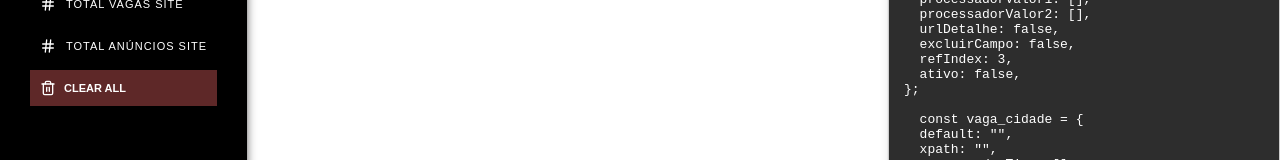
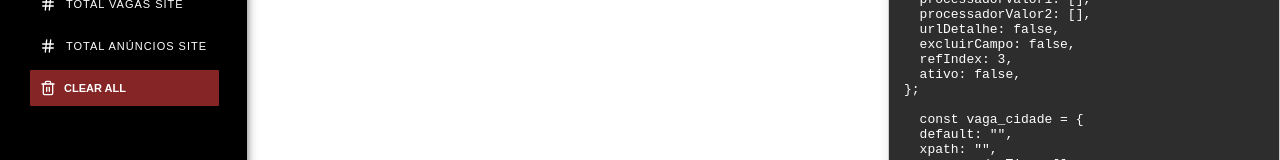
Before and after one commit to estevansena/create-map-config, a Vue app: page / in a window 1280 px wide. Shown: the part 531-691 px from the top of the page. Built offline with nearby package versions, Linux system fonts and the light colour scheme.

Commit message:
removida borda do header dos forms

```diff
--- a/src/assets/styles/global.css
+++ b/src/assets/styles/global.css
@@ -4,9 +4,9 @@
   flex-direction: column;
   height: 100vh;
   background: #ffffff;
-  box-shadow: 0 10px 25px rgba(0, 0, 0, 0.08);
+  box-shadow: 0 0px 0px rgba(0, 0, 0, 0.08);
   font-family: 'Segoe UI', Tahoma, Geneva, Verdana, sans-serif;
-  border: 1px solid white;
+  border: 0px solid white;
   box-sizing: border-box;
   overflow-y: auto;
 }
@@ -183,7 +183,7 @@ button.active {
   font-family: sans-serif;
   letter-spacing: 1px;
   border: 0px solid #8d8d8d;
-  border-radius: 0;
+  border-radius: 1px;
   overflow: hidden;
   transition: all .35s;
   z-index: 1;
@@ -242,14 +242,14 @@ button.active {
   display: flex;
   align-items: center;
   gap: 8px;
-  background-color: #5e2828;
+  background-color: #852525;
   color: white;
   border: none;
   padding: 10px 10px;
-  border-radius: 0px;
+  border-radius: 1px;
   font-size: 11px;
   cursor: pointer;
-  width: 100%;
+  width: 101%;
   transition: background-color 0.2s;
 }
 
@@ -260,8 +260,9 @@ button.active {
 }
 
 .clear-all-button:hover {
-  background-color: #8b1313;
+  background-color: #943c3c;
 }
+
 
 .sidebar {
   flex-shrink: 0; /* Impede que o sidebar encolha */
```
